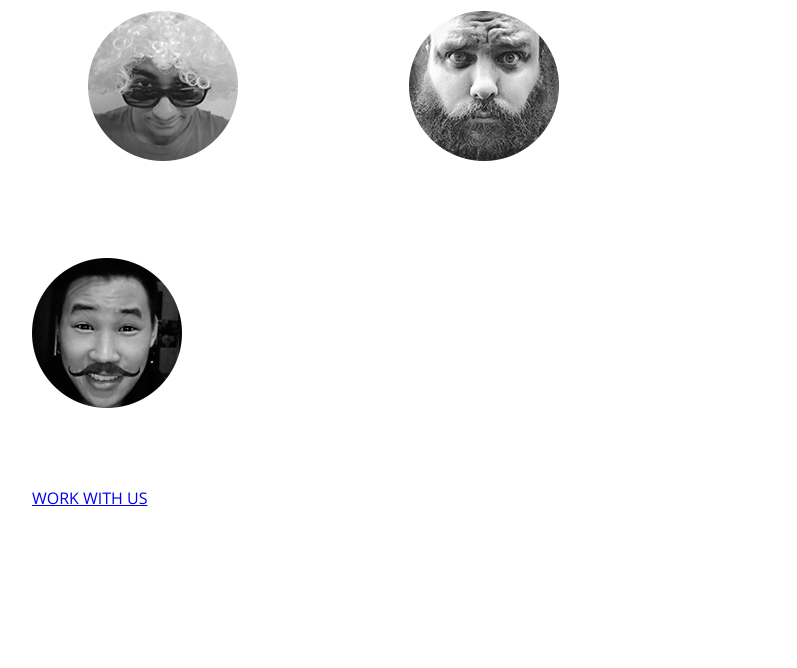
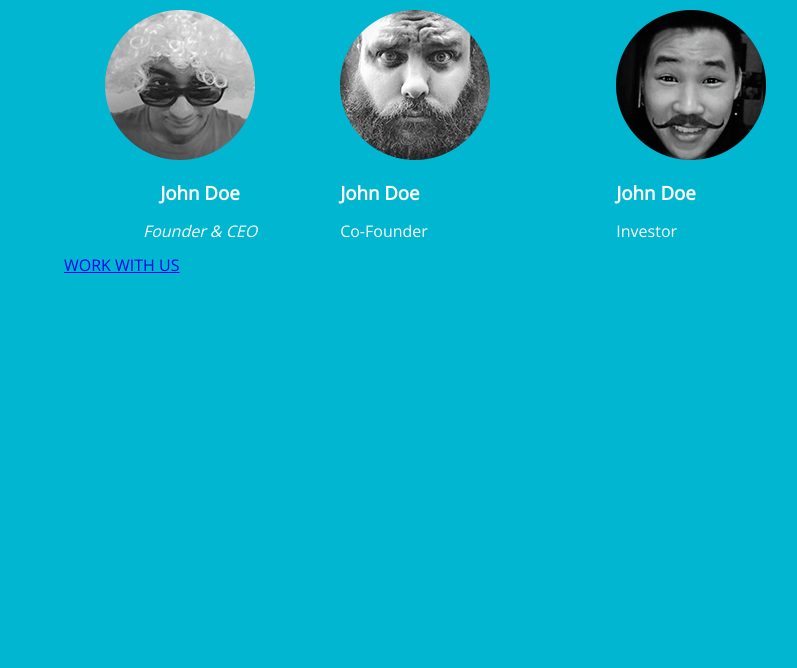
Before and after one commit to rosalsm/Exercise.1, a website: page index.html in a window 1280 px wide. Shown: the part 132-800 px from the top of the page, without its empty margins (128-925 px from the left). Drawn offline with nearby package versions, Linux system fonts and the light colour scheme; files that its build step writes are made by us from their sources.

Commit message:
color and fonts

```diff
--- a/index.html
+++ b/index.html
@@ -30,12 +30,12 @@
           <div class="second">
             <img src="img/photo-2.png" alt="" />
             <h3>John Doe</h3>
-            <footer>Co-Founder</footer>
+            <p>Co-Founder</p>
           </div> <!--end .second -->
           <div class="third">
             <img src="img/photo-3.png" alt="" />
             <h3>John Doe</h3>
-            <footer>Investor</footer>
+            <p>Investor</p>
           </div> <!--end .third-->
         </section>
         <a href="http://www.coalmarch.com/">WORK WITH US</a>
--- a/scss/main.scss
+++ b/scss/main.scss
@@ -1,13 +1,16 @@
 body{
   font-family: Open Sans;
-  background-color: rgb (0, 182, 209);
+  background-color: rgb(0,182,209);
+  //background-color: #00CDE1;
 
 
 }
 
 main.container{
   color: white;
-  margin-left: 12.5%;
+  //background-color: rgb (0, 182, 209);
+  //background-color: #00CED1;
+  margin-left: 15%;
 }
 
 h1.title{
@@ -19,7 +22,7 @@ h1.title{
 section.columns{
   width: 100%;
   div.first{
-    width: 100% * (1/3);
+    width: 100% * (1/4);
     display: inline-block;
     img{
       margin-left: 15%;
@@ -34,11 +37,11 @@ section.columns{
     }
   }
   div.second{
-    width: 100% * (1/3);
+    width: 100% * (1/4);
     display: inline-block;
   }
   .third{
-    width: 100% * (1/3);
+    width: 100% * (1/4);
     display: inline-block;
   }
 }
```
